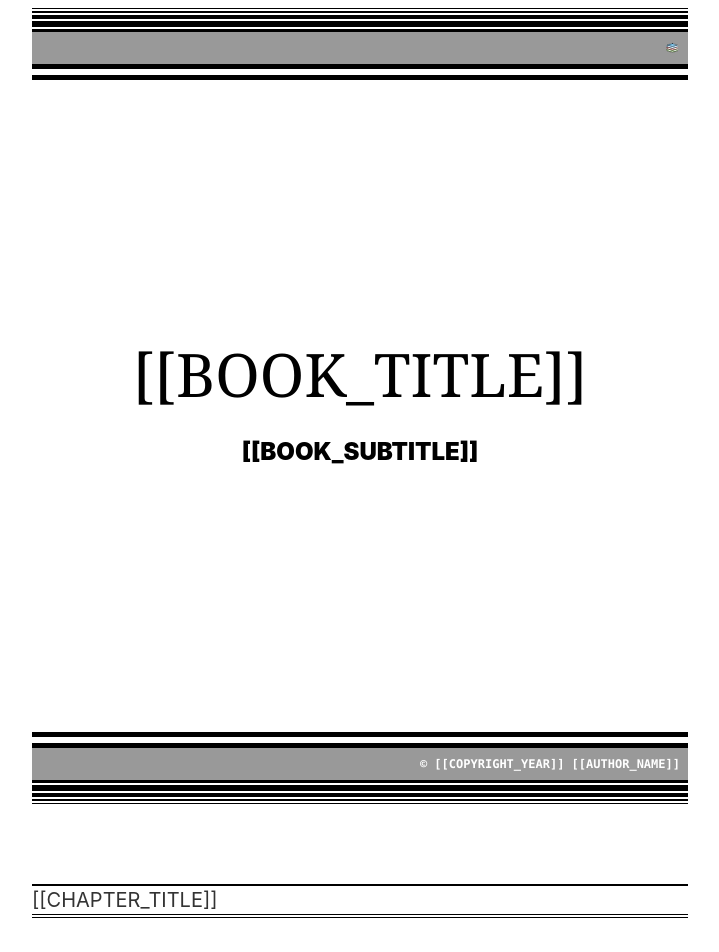
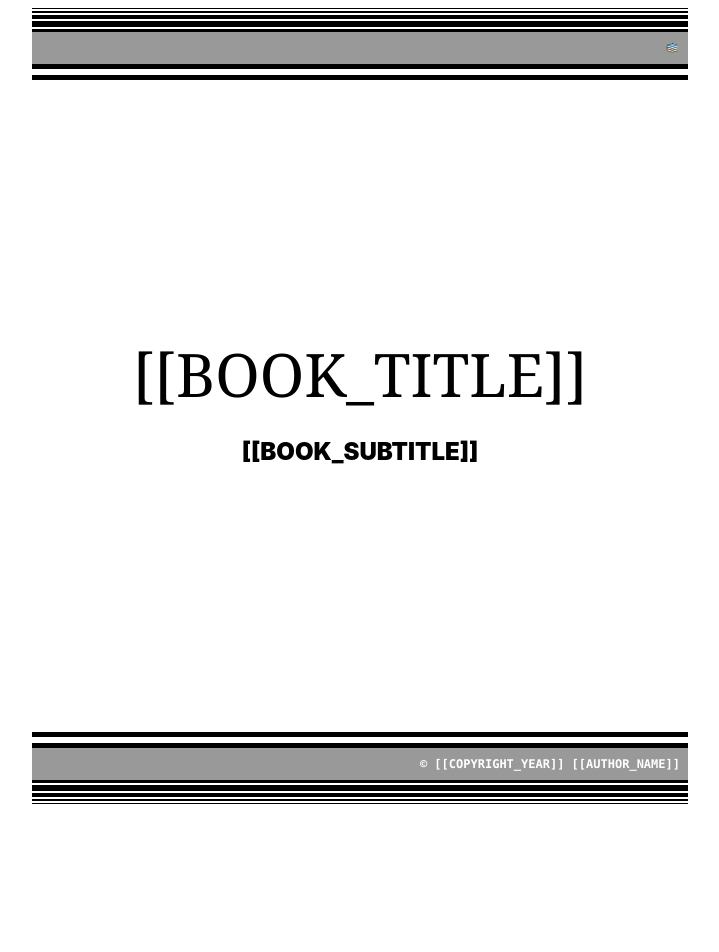
Before and after one commit to grant-king/buildabook-book, a Vue app in the folder vue-project/: page /chapter000 in a window 1280 px wide. Shown: the top 952 px of the page, without its empty margins (280-999 px from the left). Built offline with nearby package versions, Linux system fonts and the light colour scheme.

Commit message:
Increase top spacing in chapter views
Replace the small spacer and an empty styled divider with two larger h-32 spacers in Chapter000View.vue and Chapter001View.vue. This removes the top bold/border element and increases/standardizes the vertical gap between CoverTitle and the chapter title.

```diff
--- a/vue-project/src/views/Chapter000View.vue
+++ b/vue-project/src/views/Chapter000View.vue
@@ -1,8 +1,7 @@
 <template>
     <CoverTitle />
-    <div class="h-16"></div>
-    <div class="font-bold border-b-2 p-2 text-2xl">
-    </div>
+    <div class="h-32"></div>
+    <div class="h-32"></div>
     <div class="text-black/80">
         [[CHAPTER_TITLE]]
     </div>
--- a/vue-project/src/views/Chapter001View.vue
+++ b/vue-project/src/views/Chapter001View.vue
@@ -1,8 +1,7 @@
 <template>
     <CoverTitle />
-    <div class="h-16"></div>
-    <div class="font-bold border-b-2 p-2 text-2xl">
-    </div>
+    <div class="h-32"></div>
+    <div class="h-32"></div>
     <div class="text-black/80">
         [[CHAPTER_TITLE]]
     </div>
```
